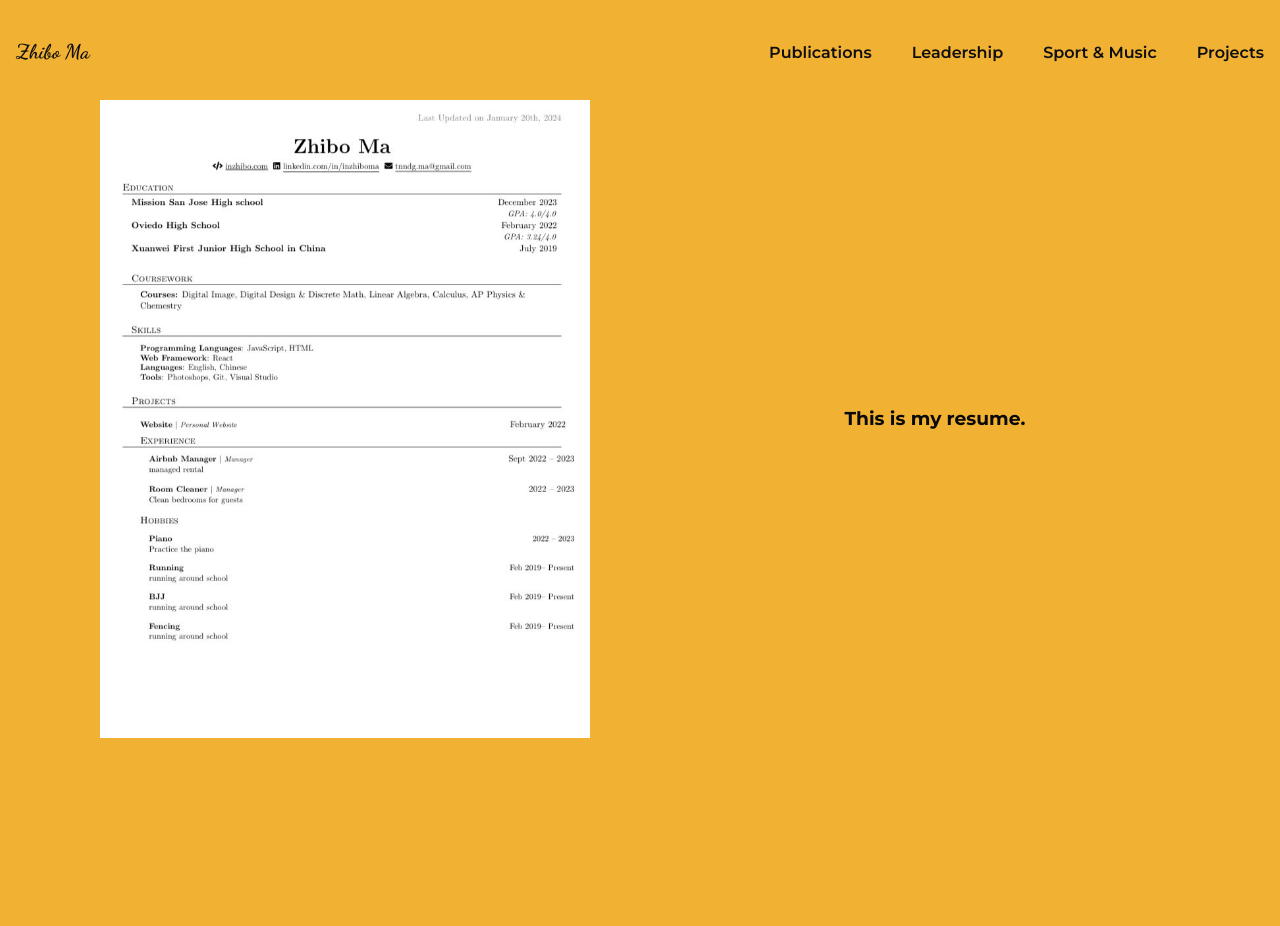
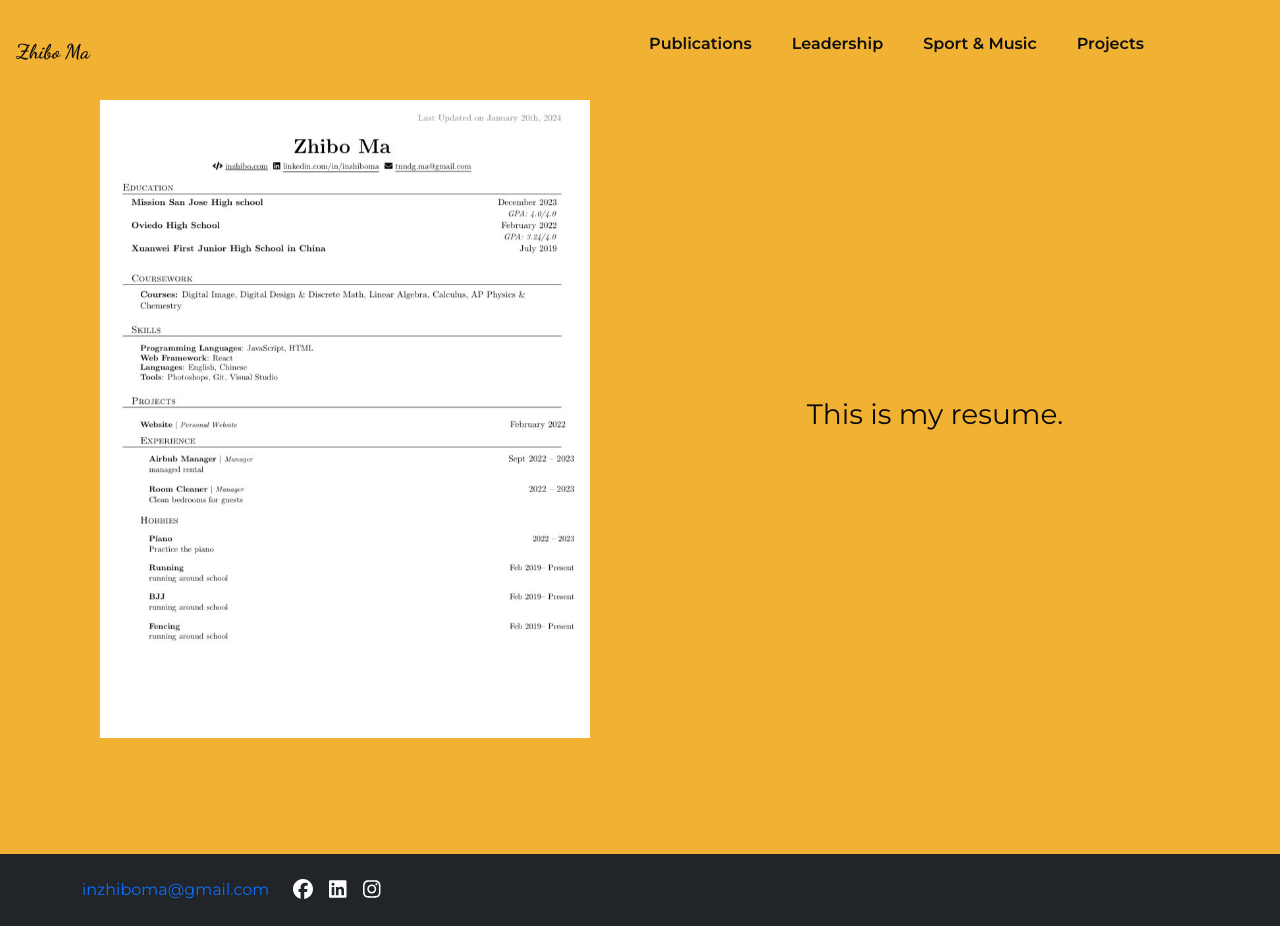
Before and after one commit to ma-e/inzhiboma, a React (Create React App) app: page /projects in a window 1280 px wide. Before the commit the page ends 838 px from the top, so only its background shows below. Built offline with nearby package versions, Linux system fonts and the light colour scheme.

Commit message:
update constent

```diff
--- a/package.json
+++ b/package.json
@@ -3,6 +3,10 @@
   "version": "0.1.0",
   "private": true,
   "dependencies": {
+    "@fortawesome/fontawesome-svg-core": "^6.5.1",
+    "@fortawesome/free-brands-svg-icons": "^6.5.1",
+    "@fortawesome/free-solid-svg-icons": "^6.5.1",
+    "@fortawesome/react-fontawesome": "^0.2.0",
     "@testing-library/jest-dom": "^5.14.1",
     "@testing-library/react": "^13.0.0",
     "@testing-library/user-event": "^13.2.1",
--- a/public/index.html
+++ b/public/index.html
@@ -10,6 +10,8 @@
   <meta name="theme-color" content="#000000" />
   <meta name="description" content="Web site created using create-react-app" />
   <link rel="apple-touch-icon" href="%PUBLIC_URL%/logo192.png" />
+  <link href="https://cdn.jsdelivr.net/npm/bootstrap@5.2.3/dist/css/bootstrap.min.css" rel="stylesheet" integrity="sha384-rbsA2VBKQhggwzxH7pPCaAqO46MgnOM80zW1RWuH61DGLwZJEdK2Kadq2F9CUG65" crossorigin="anonymous">
+  <script src="https://cdn.jsdelivr.net/npm/bootstrap@5.2.3/dist/js/bootstrap.bundle.min.js" integrity="sha384-kenU1KFdBIe4zVF0s0G1M5b4hcpxyD9F7jL+jjXkk+Q2h455rYXK/7HAuoJl+0I4" crossorigin="anonymous"></script>
   <!--
       manifest.json provides metadata used when your web app is installed on a
       user's mobile device or desktop. See https://developers.google.com/web/fundamentals/web-app-manifest/
--- a/src/App.js
+++ b/src/App.js
@@ -8,12 +8,15 @@ import Publication from "./Publication";
 import Projects from "./Projects";
 import Leadership from "./Leadership";
 import SportAndMusic from "./SportAndMusic";
+import Footer from "./Footer";
 
 const App = () => {
  return (
+  <>
    <Router>
      <Navbar />
      <main className="main-content">
+
        <Routes>
          <Route path="/publications" element={<Publication />} />
          <Route path="/" element={<News />} />
@@ -23,6 +26,10 @@ const App = () => {
        </Routes>
      </main>
    </Router>
+   <Footer />
+   </>
+
+
  );
 };
 
--- /dev/null
+++ b/src/Footer.js
@@ -0,0 +1,34 @@
+import React from 'react';
+import { FontAwesomeIcon } from '@fortawesome/react-fontawesome';
+import { faEnvelope } from '@fortawesome/free-solid-svg-icons';
+import { faFacebook, faTwitter, faInstagram, faLinkedin} from '@fortawesome/free-brands-svg-icons';
+
+const Footer = () => {
+  return (
+    <footer className="bg-dark text-white py-4">
+      <div className="container text-center">
+        <div className="row align-items-center">
+          <div className="col-lg-6">
+          <a href="inzhiboma@gmail.com">inzhiboma@gmail.com</a>
+          </div>
+          <div className="col-lg-6 text-lg-end">
+            <div className="d-flex justify-content-center justify-content-lg-end">
+              <a href="https://www.facebook.com/profile.php?id=61554584865974" target="_blank" rel="noopener noreferrer" className="text-white me-3">
+                <FontAwesomeIcon icon={faFacebook} size="lg" />
+              </a>
+              <a href="https://www.linkedin.com/in/inzhiboma/" target="_blank" rel="noopener noreferrer" className="text-white me-3">
+                <FontAwesomeIcon icon={faLinkedin} size="lg" />
+              </a>
+              <a href="https://www.instagram.com/tnnd.g/?igsh=OGQ5ZDc2ODk2ZA%3D%3D&utm_source=qr" target="_blank" rel="noopener noreferrer" className="text-white">
+                <FontAwesomeIcon icon={faInstagram} size="lg" />
+              </a>
+
+            </div>
+          </div>
+        </div>
+      </div>
+    </footer>
+  );
+}
+
+export default Footer;
```
Also changed, not shown: 1 other file (tests, documents, lock files or other folders).
